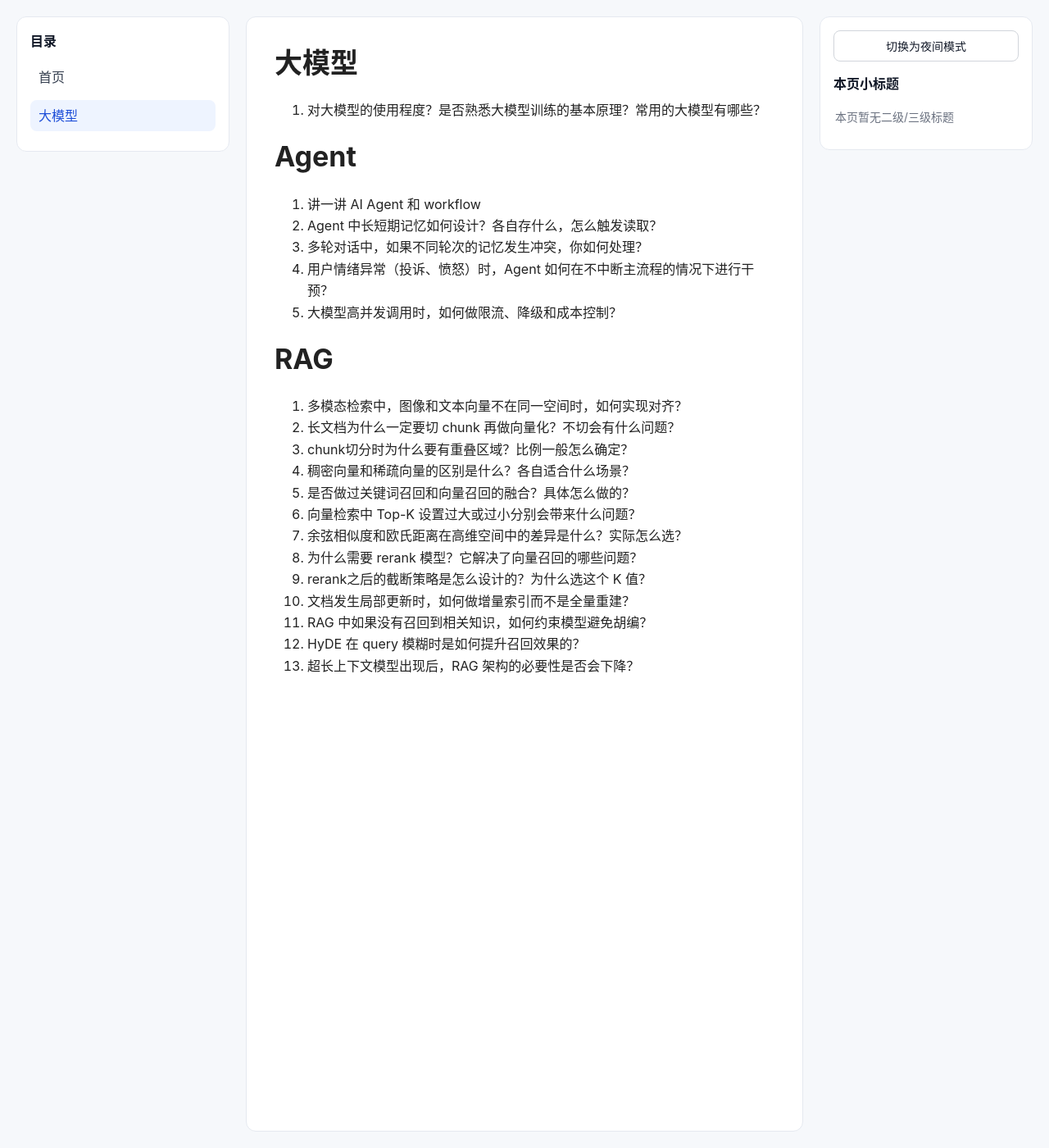
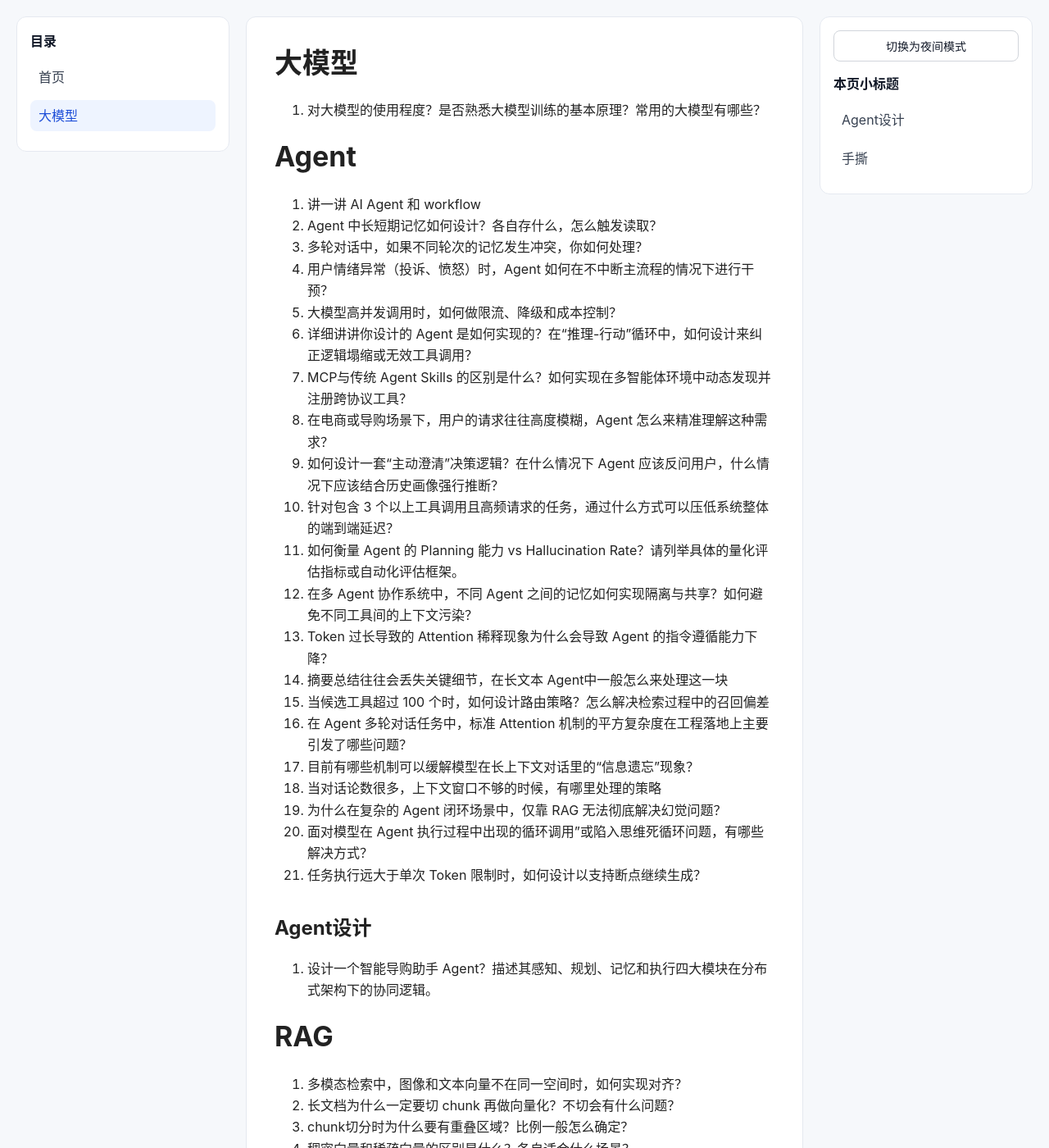
Before and after one commit to QaqNaN/QaqNaN.github.io, a Jekyll site: the page built from 大模型.md, in a window 1280 px wide and 1400 px high. Shown: the whole window at 82% size. Built offline with Jekyll 4.4.1, drawn with Linux system fonts in a browser that asks for light colours; some of the changed text lies outside the part shown.

Commit message:
添加agent面试题

```diff
--- a/大模型.md
+++ b/大模型.md
@@ -14,6 +14,26 @@ title: 大模型
 3. 多轮对话中，如果不同轮次的记忆发生冲突，你如何处理？
 4. 用户情绪异常（投诉、愤怒）时，Agent 如何在不中断主流程的情况下进行干预？
 5. 大模型高并发调用时，如何做限流、降级和成本控制？
+6. 详细讲讲你设计的 Agent 是如何实现的？在“推理-行动”循环中，如何设计来纠正逻辑塌缩或无效工具调用？
+7. MCP与传统 Agent Skills 的区别是什么？如何实现在多智能体环境中动态发现并注册跨协议工具？
+8. 在电商或导购场景下，用户的请求往往高度模糊，Agent 怎么来精准理解这种需求？
+9. 如何设计一套“主动澄清”决策逻辑？在什么情况下 Agent 应该反问用户，什么情况下应该结合历史画像强行推断？
+10. 针对包含 3 个以上工具调用且高频请求的任务，通过什么方式可以压低系统整体的端到端延迟？
+11. 如何衡量 Agent 的 Planning 能力 vs Hallucination Rate？请列举具体的量化评估指标或自动化评估框架。
+12. 在多 Agent 协作系统中，不同 Agent 之间的记忆如何实现隔离与共享？如何避免不同工具间的上下文污染？
+13. Token 过长导致的 Attention 稀释现象为什么会导致 Agent 的指令遵循能力下降？
+14. 摘要总结往往会丢失关键细节，在长文本 Agent中一般怎么来处理这一块
+15. 当候选工具超过 100 个时，如何设计路由策略？怎么解决检索过程中的召回偏差
+16. 在 Agent 多轮对话任务中，标准 Attention 机制的平方复杂度在工程落地上主要引发了哪些问题？
+17. 目前有哪些机制可以缓解模型在长上下文对话里的“信息遗忘”现象？
+18. 当对话论数很多，上下文窗口不够的时候，有哪里处理的策略
+19. 为什么在复杂的 Agent 闭环场景中，仅靠 RAG 无法彻底解决幻觉问题？
+20. 面对模型在 Agent 执行过程中出现的循环调用”或陷入思维死循环问题，有哪些解决方式？
+21. 任务执行远大于单次 Token 限制时，如何设计以支持断点继续生成？
+
+## Agent设计
+
+1. 设计一个智能导购助手 Agent？描述其感知、规划、记忆和执行四大模块在分布式架构下的协同逻辑。
 
 # RAG
 
@@ -30,3 +50,8 @@ title: 大模型
 11. RAG 中如果没有召回到相关知识，如何约束模型避免胡编？
 12. HyDE 在 query 模糊时是如何提升召回效果的？
 13. 超长上下文模型出现后，RAG 架构的必要性是否会下降？
+14. GraphRAG 在处理 Agent 复杂关联查询时的优势在哪里？
+
+## 手撕
+
+1. 手撕算法： 给定一个正整数 n（如 23121和一组不重复的数字集合 a（如 \{2,4,9\}），求使用 a 中数字组成的、小于 n 的最大整数。要求考虑贪心回退逻辑，处理所有边界情况。
```
Also changed, not shown: 2 other files.
